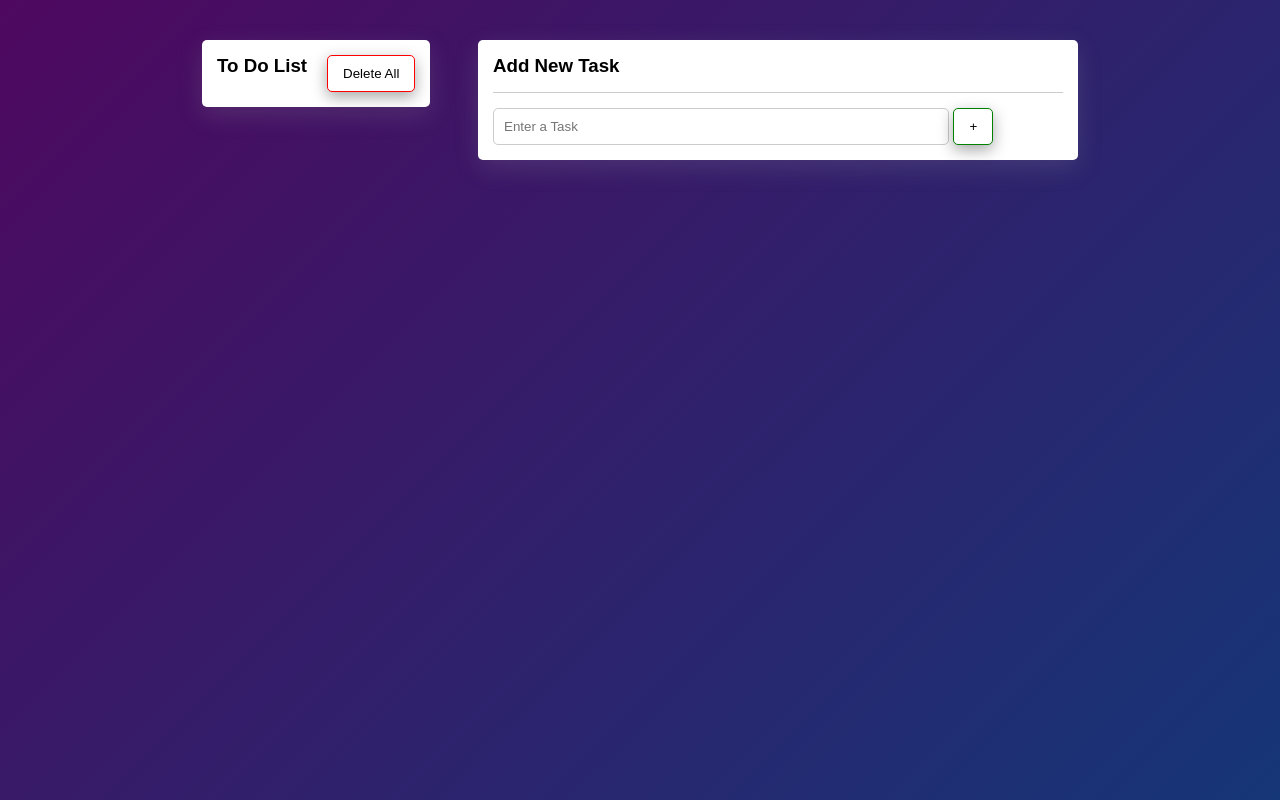
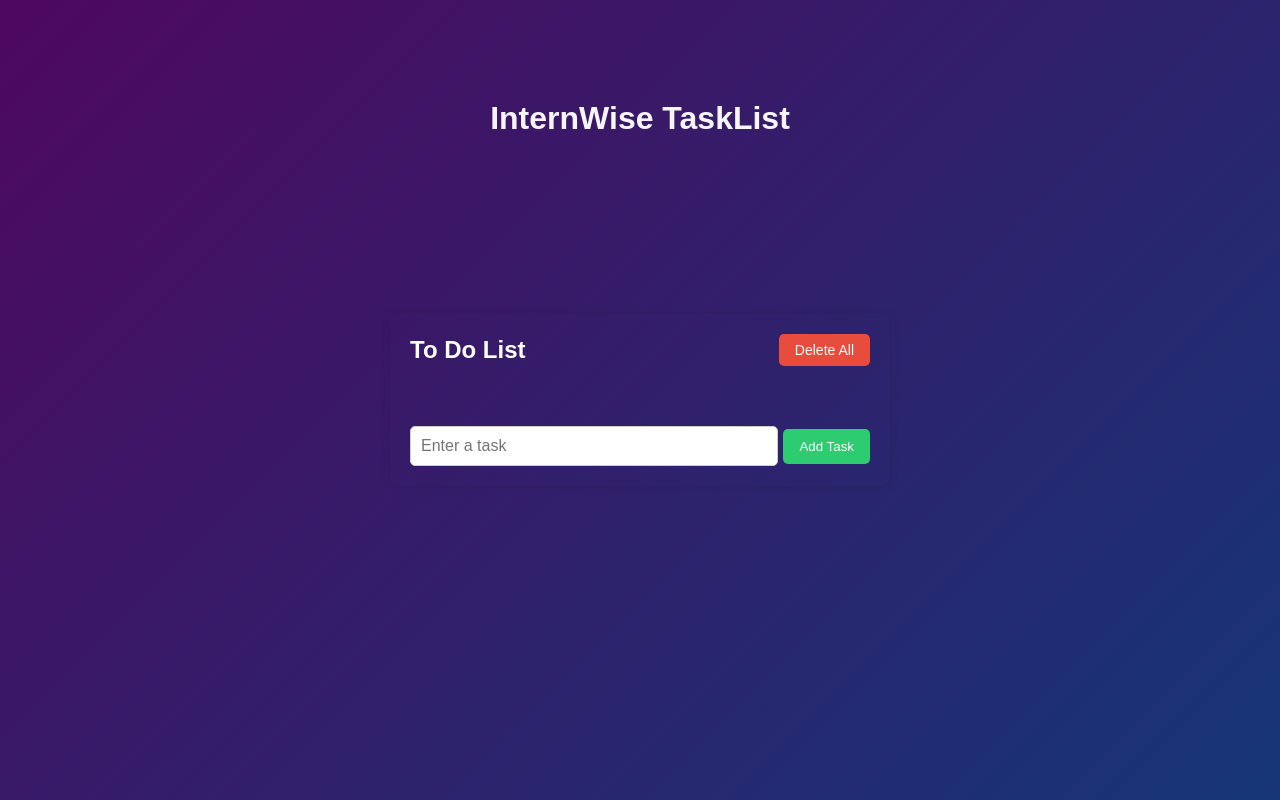
Before and after one commit to Pallavinatraj/InternWise-IntenshipTask, a plain HTML site: page To-Do List/index.html in a window 1280 px wide. Drawn offline with Linux system fonts and the light colour scheme.

Commit message:
TO-DO List

```diff
--- a/To-Do List/index.html
+++ b/To-Do List/index.html
@@ -4,40 +4,29 @@
 <head>
     <meta charset="UTF-8">
     <meta name="viewport" content="width=device-width, initial-scale=1.0">
-    <title>Interwise TO-Do List</title>
+    <title>To Do List</title>
     <link rel="stylesheet" href="style.css">
 </head>
 
 <body>
-    <div id="container">
-        <div id="box">
-            <div>
-                <div id="box1">
-                    <h3>To Do List</h3>
-                    <button>Delete All</button>
-                </div>
-                <div id="task-box">
-                    <ul id="list">
-                        <!-- <li id="task">Task1</li>
-                        <li>Task2</li>
-                        <li>Task3</li>
-                        <li>Task4</li> -->
-                    </ul>
-                </div>
+    <h1>InternWise TaskList</h1>
+    <div class="container">
+        <div class="todo-box">
+            <div class="header">
+                <h2>To Do List</h2>
+                <button id="deleteAllButton">Delete All</button>
             </div>
-            <div id="box2">
-                <h3>Add New Task</h3>
-                <hr>
-                <input type="text" placeholder="Enter a Task">
-                <button id="Green">+</button>
+            <ul id="tasks">
+                <!-- Task list will be dynamically added here -->
+            </ul>
+            <div class="add-task">
+                <input type="text" id="taskInput" placeholder="Enter a task">
+                <button id="addTaskButton">Add Task</button>
             </div>
         </div>
-
     </div>
 
-
+    <script src="script.js"></script>
 </body>
 
 </html>
-
-<script src="script.js"></script>
--- a/To-Do List/script.js
+++ b/To-Do List/script.js
@@ -1,11 +1,44 @@
- document.querySelector("#green").addEventListener("click", greenButtonFunction)
+<<<<<<< Updated upstream
+document.querySelector("#green").addEventListener("click", greenButtonFunction)
+=======
+
+const taskInput = document.getElementById('taskInput');
+const addTaskButton = document.getElementById('addTaskButton');
+const deleteAllButton = document.getElementById('deleteAllButton');
+const tasksList = document.getElementById('tasks');
+>>>>>>> Stashed changes
 
 
+function addTask() {
+    const taskText = taskInput.value.trim();
+    if (taskText !== "") {
+        const li = document.createElement('li');
+        li.textContent = taskText;
 
-function greenButtonFunction() {
-    let list = document.createElement("ul");
-    document.querySelector('#box1').appendChild(list);
+        const deleteButton = document.createElement('button');
+        deleteButton.textContent = 'Delete';
+        deleteButton.addEventListener('click', function () {
+            li.remove();
+        });
 
+        li.appendChild(deleteButton);
+        tasksList.appendChild(li);
+        taskInput.value = "";
+    }
+}
 
+addTaskButton.addEventListener('click', addTask);
 
+<<<<<<< Updated upstream
 }
+=======
+taskInput.addEventListener('keypress', function (e) {
+    if (e.key === 'Enter') {
+        addTask();
+    }
+});
+
+deleteAllButton.addEventListener('click', function () {
+    tasksList.innerHTML = "";
+});
+>>>>>>> Stashed changes
--- a/To-Do List/style.css
+++ b/To-Do List/style.css
@@ -1,106 +1,121 @@
 * {
     margin: 0;
     padding: 0;
-    font-family: 'Poppins', sans-serif;
     box-sizing: border-box;
+    font-family: 'Arial', sans-serif;
 }
 
 body {
-    font-family: 'Poppins', sans-serif;
+    background-color: #f4f4f4;
+    display: flex;
+    justify-content: center;
+    align-items: center;
+    height: 100vh;
+    background: linear-gradient(135deg, #4e085f, #153677);
 }
 
-#container {
+.container {
     width: 100%;
-    height: 100vh;
-    background: linear-gradient(135deg, #4e085f, #153677);
-    padding: 0;
-    display: flex;
+    max-width: 500px;
+    box-shadow: 0 0 10px rgba(0, 0, 0, 0.1);
+    border-radius: 8px;
+    padding: 20px;
 }
 
-
-#box {
+.todo-box {
     display: flex;
-    flex-direction: row;
-    align-items: flex-start;
-    justify-content: space-between;
-    width: 70%;
-    margin: 30px auto 10px;
+    flex-direction: column;
 }
 
-#box2 {
-    flex: 1;
-    width: auto;
+.header {
+    display: flex;
+    justify-content: space-between;
+    align-items: center;
+    margin-bottom: 20px;
 }
 
-#box1 {
-    display: flex;
-    justify-content: space-between;
-    flex: 2;
-    width: auto;
-
-}
-
-#box1,
-#box2 {
-    max-width: 600px;
-    background: #fff;
-    border-radius: 5px;
-    box-shadow: rgba(149, 157, 165, 0.2) 0px 8px 24px;
-    padding: 15px;
-    margin: 10px;
-    width: 100%;
-}
-
-h3 {
-    margin-bottom: 10px;
-}
-
-#box1>button,
-#box2>button {
-    background-color: white;
-    color: black;
-    padding: 10px 15px;
-    cursor: pointer;
-    border-radius: 5px;
-}
-
-#box1>button {
-    border: 1px solid red;
-    box-shadow: rgba(0, 0, 0, 0.35) 0px 5px 15px;
-}
-
-#box2>button {
-    border: 1px solid green;
-    box-shadow: rgba(0, 0, 0, 0.35) 0px 5px 15px;
-}
-
-#box1>button:hover {
-    background-color: red;
+.header h2 {
+    font-size: 24px;
     color: white;
 }
 
-#box2>button:hover {
-    background-color: green;
-    color: white;
+#deleteAllButton {
+    background-color: #e74c3c;
+    color: #fff;
+    border: none;
+    padding: 8px 16px;
+    font-size: 14px;
+    cursor: pointer;
+    border-radius: 5px;
+    transition: 0.3s;
 }
 
-input[type="text"] {
+#deleteAllButton:hover {
+    background-color: #c0392b;
+}
+
+ul {
+    list-style-type: none;
+    padding: 0;
+    margin-bottom: 20px;
+}
+
+ul li {
+    display: flex;
+    justify-content: space-between;
+    align-items: center;
+    background-color: #f9f9f9;
     padding: 10px;
+    border-radius: 5px;
+    margin: 8px 0;
+    box-shadow: 0 2px 5px rgba(0, 0, 0, 0.1);
+}
+
+ul li button {
+    background-color: #e74c3c;
+    color: #fff;
+    border: none;
+    padding: 5px 10px;
+    border-radius: 5px;
+    cursor: pointer;
+    transition: 0.3s;
+}
+
+ul li button:hover {
+    background-color: #c0392b;
+}
+
+.add-task {
+    display: flex;
+    justify-content: space-between;
+    align-items: center;
+    margin-top: 20px;
+}
+
+#taskInput {
     width: 80%;
-    margin-right: 10px;
+    padding: 10px;
+    font-size: 16px;
     border-radius: 5px;
     border: 1px solid #ccc;
-    margin: 0%;
 }
 
-input[type="text"],
-button {
-    margin-right: 0;
+#addTaskButton {
+    background-color: #2ecc71;
+    color: #fff;
+    border: none;
+    padding: 10px 16px;
+    cursor: pointer;
+    border-radius: 5px;
+    transition: 0.3s;
 }
 
-hr {
-    margin: 15px 0;
-    border: 0;
-    border-top: 1px solid #ccc;
-    width: 100%;
+#addTaskButton:hover {
+    background-color: #27ae60;
 }
+
+body>h1 {
+    color: whitesmoke;
+    position: absolute;
+    top: 100px;
+}
```
